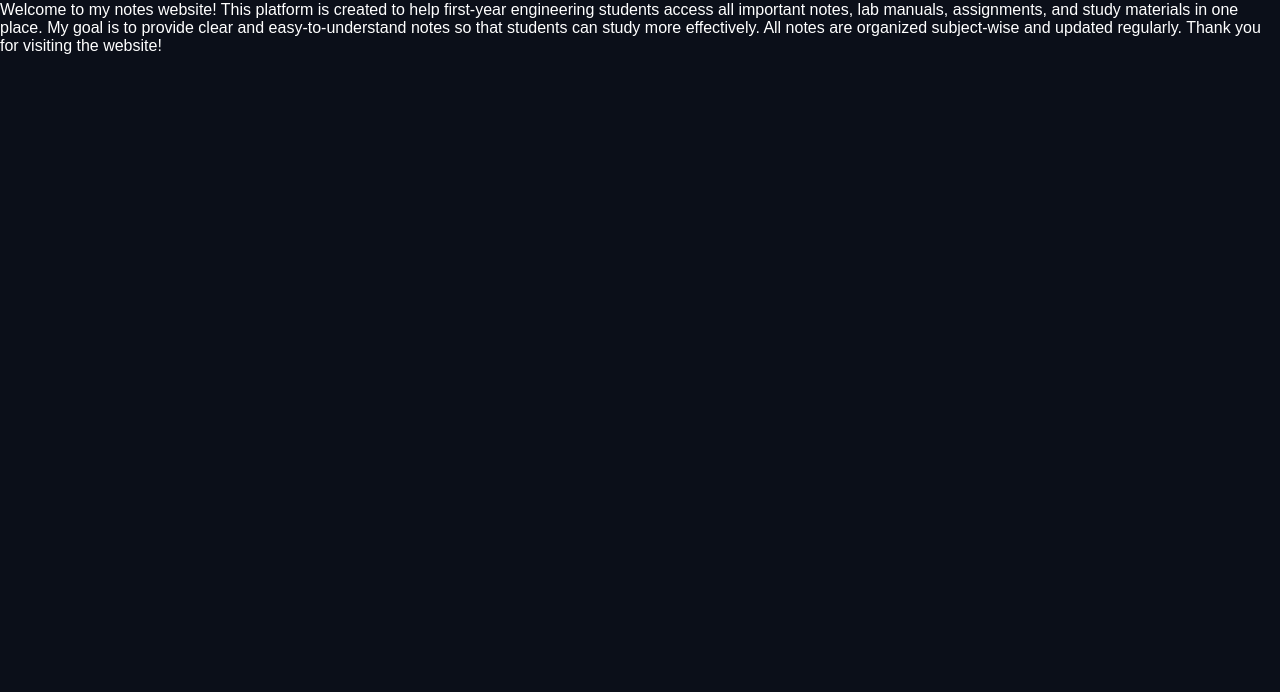
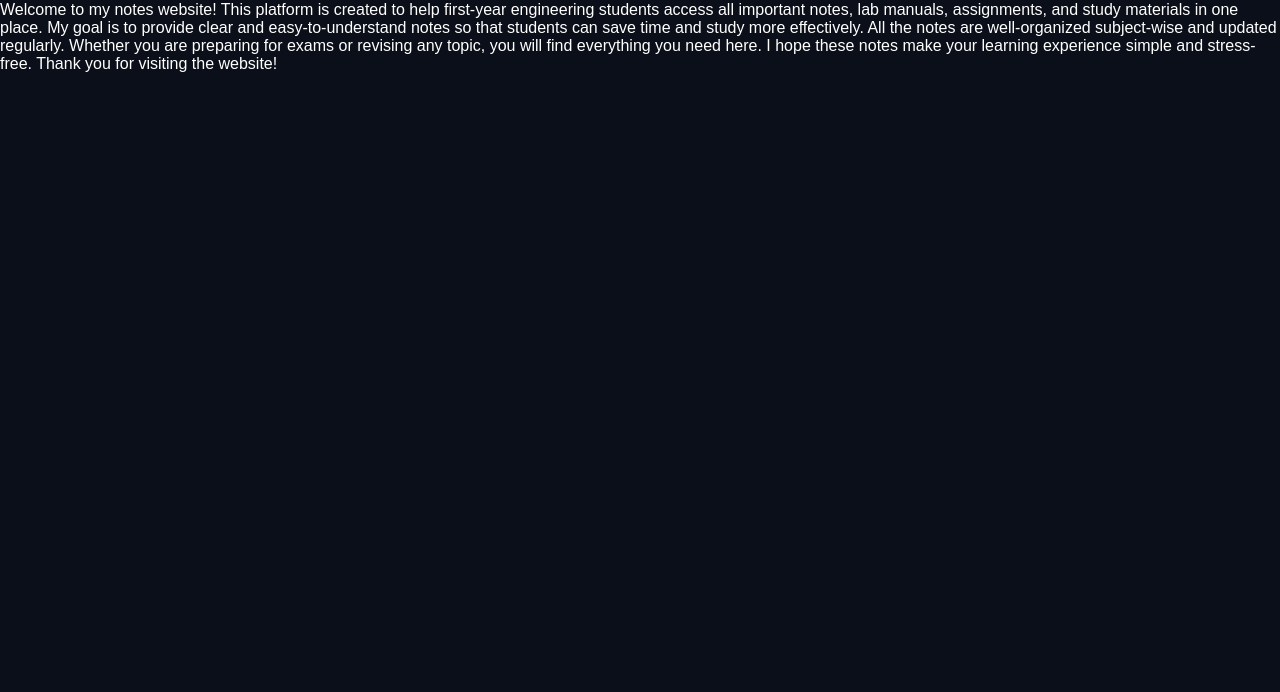
Before and after one commit to sonikrish920-rgb/krish-notes, a plain HTML site: page about.html in a window 1280 px wide. Shown: the part 108-800 px from the top of the page. Drawn offline with Linux system fonts and the light colour scheme.

Commit message:
Update about.html

```diff
--- a/about.html
+++ b/about.html
@@ -20,15 +20,20 @@
 </nav>
   <h1>About This Website</h1>
  <p>
-    Welcome to my notes website! This platform is created to help first-year engineering
-    students access all important notes, lab manuals, assignments, and study materials
-    in one place.
+   Welcome to my notes website! This
+platform is created to help first-year engineering
+students access all important notes, lab manuals,
+assignments, and study materials in one place.
 
-    My goal is to provide clear and easy-to-understand notes so that students can study
-    more effectively. All notes are organized subject-wise and updated regularly.
+My goal is to provide clear and  easy-to-understand
+notes so that students can save time and study more effectively.
+All the notes are well-organized subject-wise and updated regularly.
 
-    Thank you for visiting the website!
-</p>
+Whether you are preparing for exams or revising any topic,
+you will find everything you need here.
+I hope these notes make your learning experience simple and stress-free.
+
+Thank you for visiting the website!</p>
 </body>
 
 </html>
```
